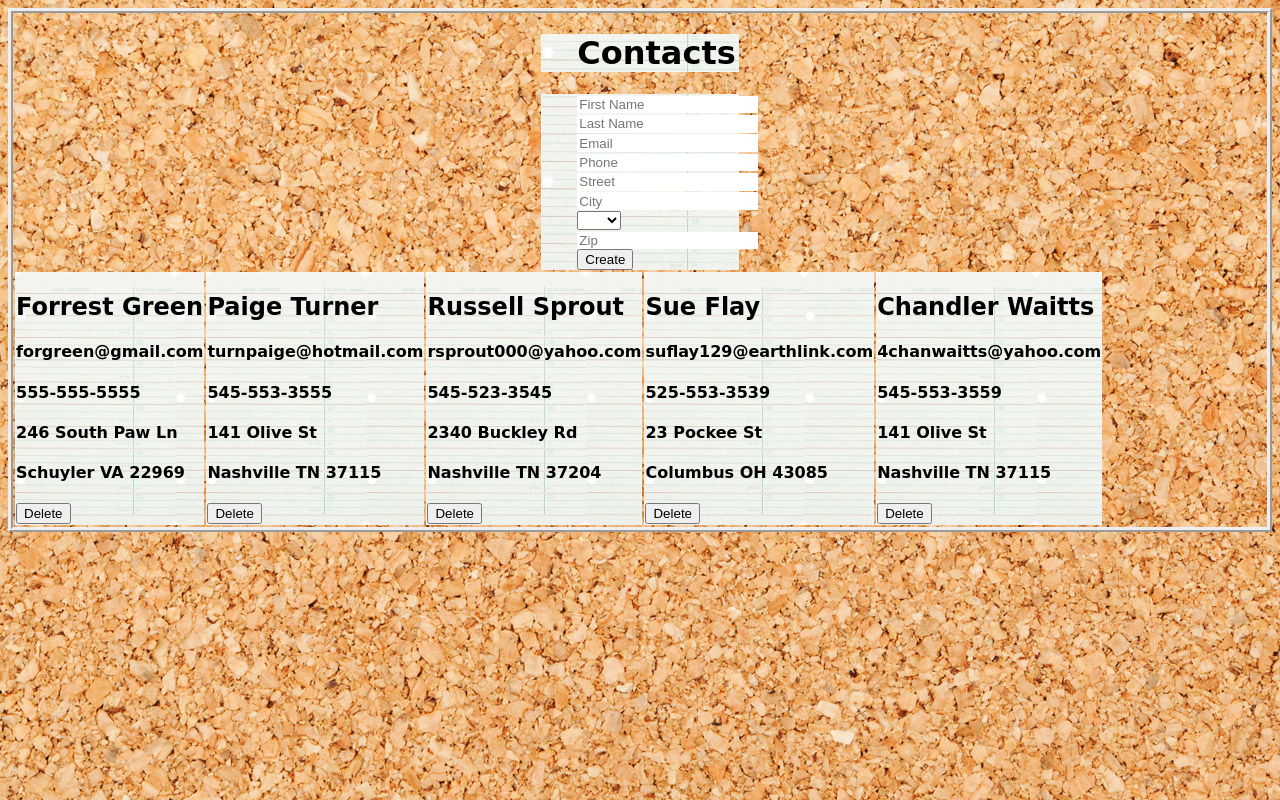
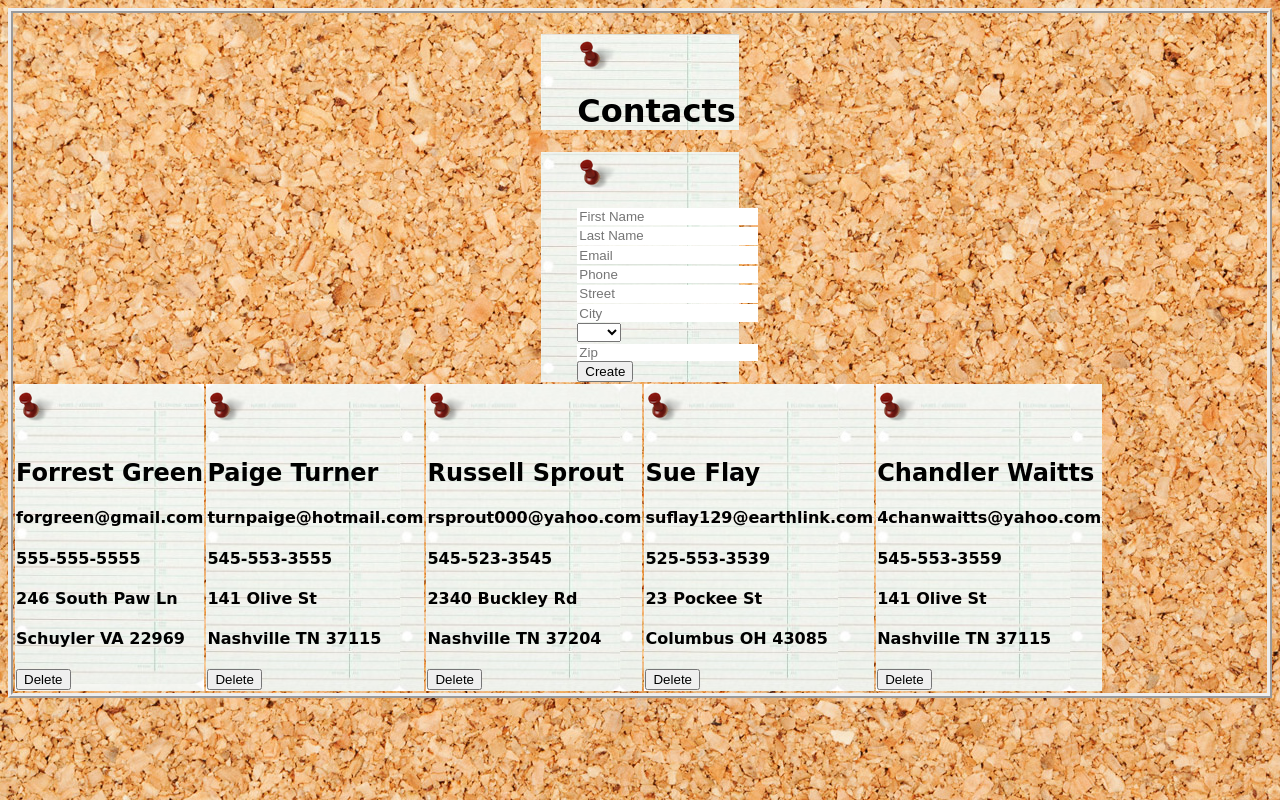
Before and after one commit to spassantino/ContactsAngular, a plain HTML site: page index.html in a window 1280 px wide. Drawn offline with Linux system fonts and the light colour scheme.

Commit message:
editing readme.md

```diff
--- a/css/app.css
+++ b/css/app.css
@@ -20,11 +20,12 @@ input[type=text]{
   border: none;
   padding-top: 1pt;
   padding-bottom: 1pt;
+  position: relative;
 }
 h1{
   padding-left: 45%;
   background-image: url("../photo/paper.jpg");
   background-position: center;
   background-repeat: no-repeat;
-
+  position: relative;
 }
--- a/js/components/contactComponent.js
+++ b/js/components/contactComponent.js
@@ -27,9 +27,12 @@ angular.module("ngContacts")
 template :
           `
           <h1 class="contactClass">
+          <img src="photo/thumbtack.png" class="thumbtacks"><br>
             Contacts
           </h1>
           <form id="contactAdd">
+          <img src="photo/thumbtack.png" class="thumbtacks"><br>
+
           <input type="text" placeholder="First Name" ng-model="$ctrl.newFirstname" /><br>
           <input type="text" placeholder="Last Name" ng-model="$ctrl.newLastname" /><br>
           <input type="text" placeholder= "Email" ng-model="$ctrl.newEmail" /><br>
--- a/js/components/contactList.js
+++ b/js/components/contactList.js
@@ -12,6 +12,7 @@ angular.module("ngContacts")
   <table>
   <tr>
   <td ng-repeat="contact in $ctrl.data">
+  <img src="photo/thumbtack.png" class="thumbtacks">
   <h2>{{contact.firstname}} {{contact.lastname}}</h2>
   <h4>{{contact.email}}</h4>
   <h4>{{contact.phone}}</h4>
```
Also changed, not shown: photo/thumbtack.png (added).
